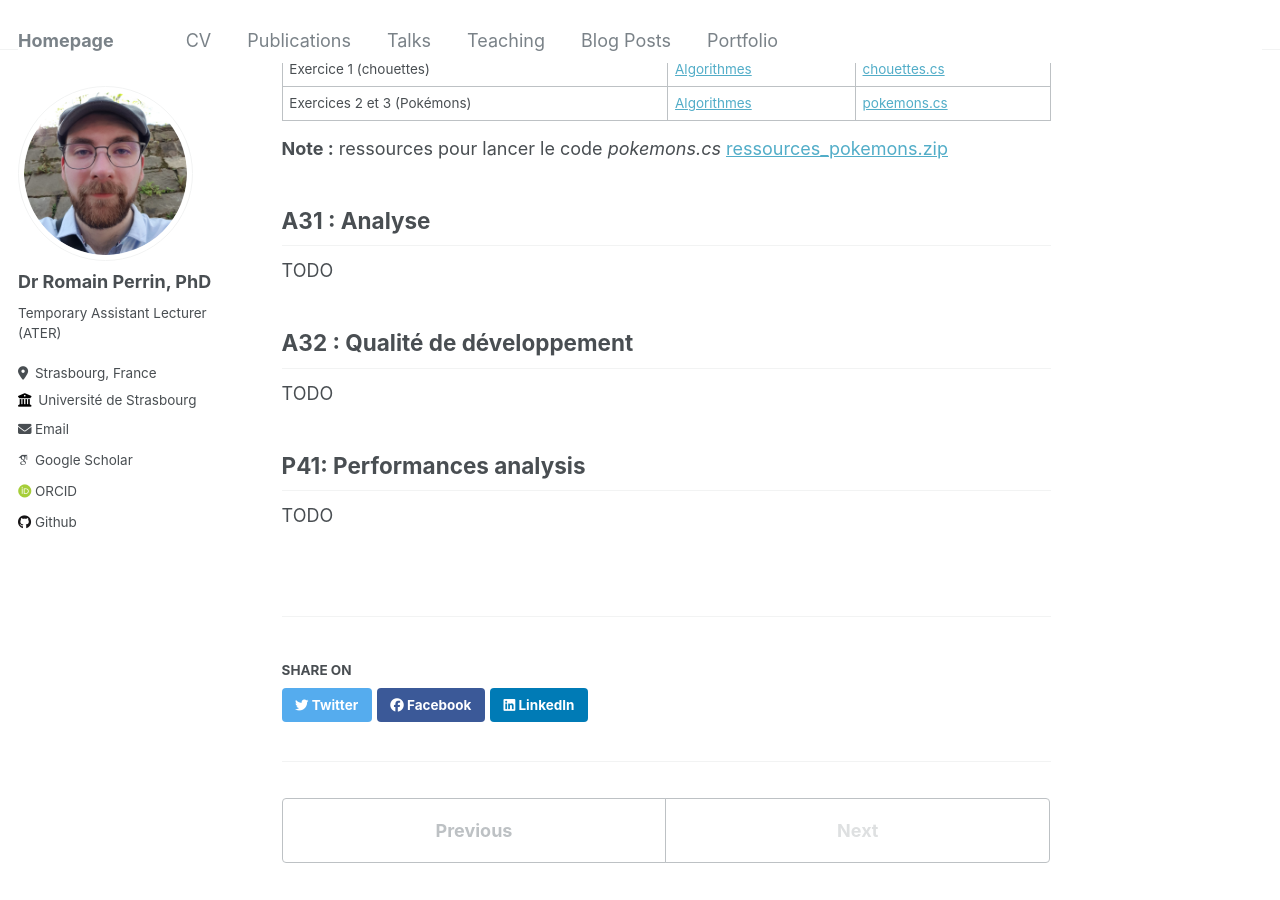
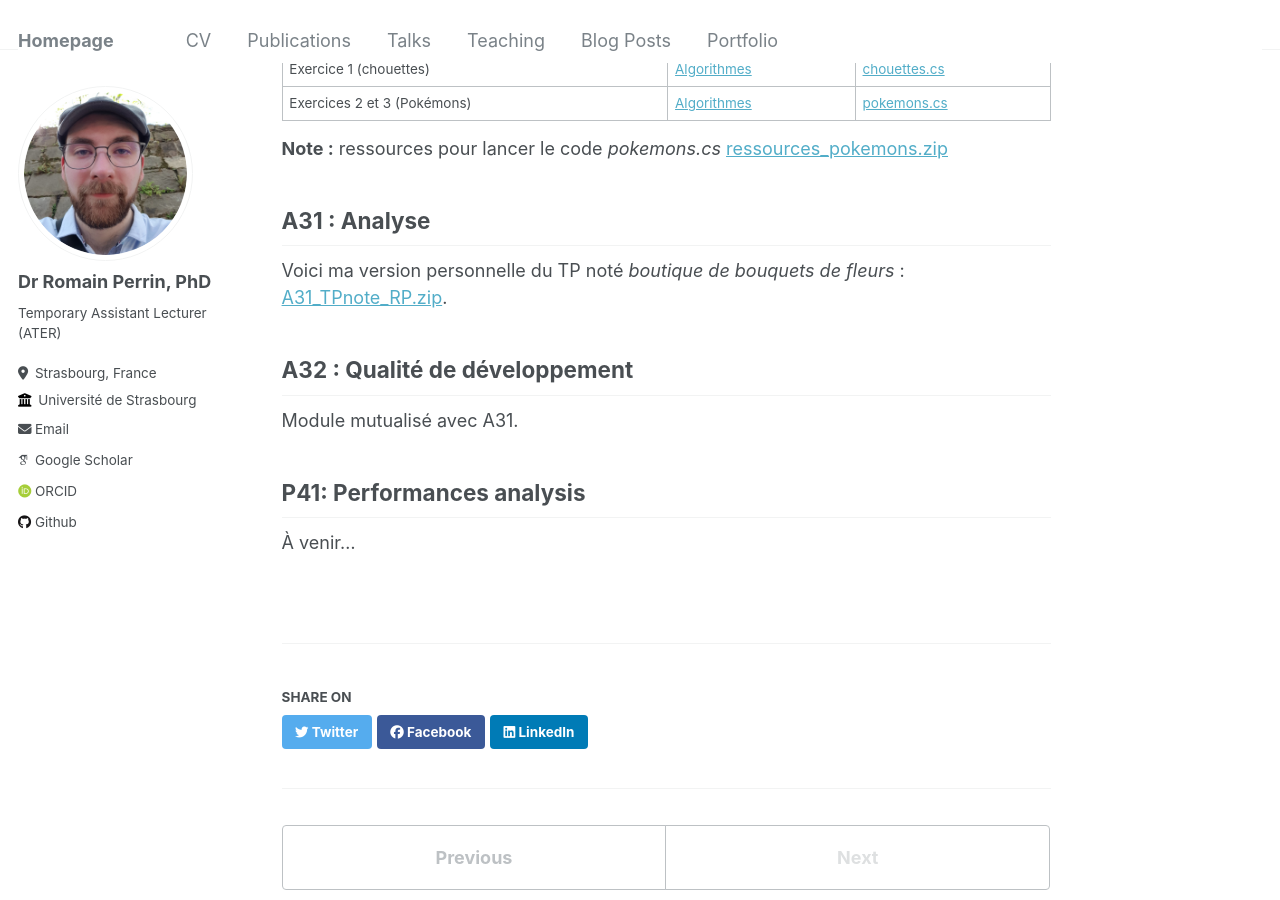
Before and after one commit to Romain96/Romain96.github.io, a Jekyll site: the page built from _teaching/2024-2025-IUTRS.md, in a window 1280 px wide and 900 px high, scrolled down 6033 px. Built offline with Jekyll 4.4.1, drawn with Linux system fonts in a browser that asks for light colours; some web fonts are replaced.

Commit message:
adding TP noté for IUTRS A31 2024-25

```diff
--- a/_teaching/2024-2025-IUTRS.md
+++ b/_teaching/2024-2025-IUTRS.md
@@ -229,12 +229,12 @@ Sujet : [sujet.pdf](/files/IUTRS/2024_2025/P11/controle_janvier/sujet.pdf)
 
 ## A31 : Analyse
 
-TODO
+Voici ma version personnelle du TP noté *boutique de bouquets de fleurs* : [A31_TPnote_RP.zip](/files/IUTRS/2024_2025/A31/A31_TPnote_RP.zip).
 
 ## A32 : Qualité de développement
 
-TODO
+Module mutualisé avec A31.
 
 ## P41: Performances analysis
 
-TODO
+À venir...
```
Also changed, not shown: 1 other file.
